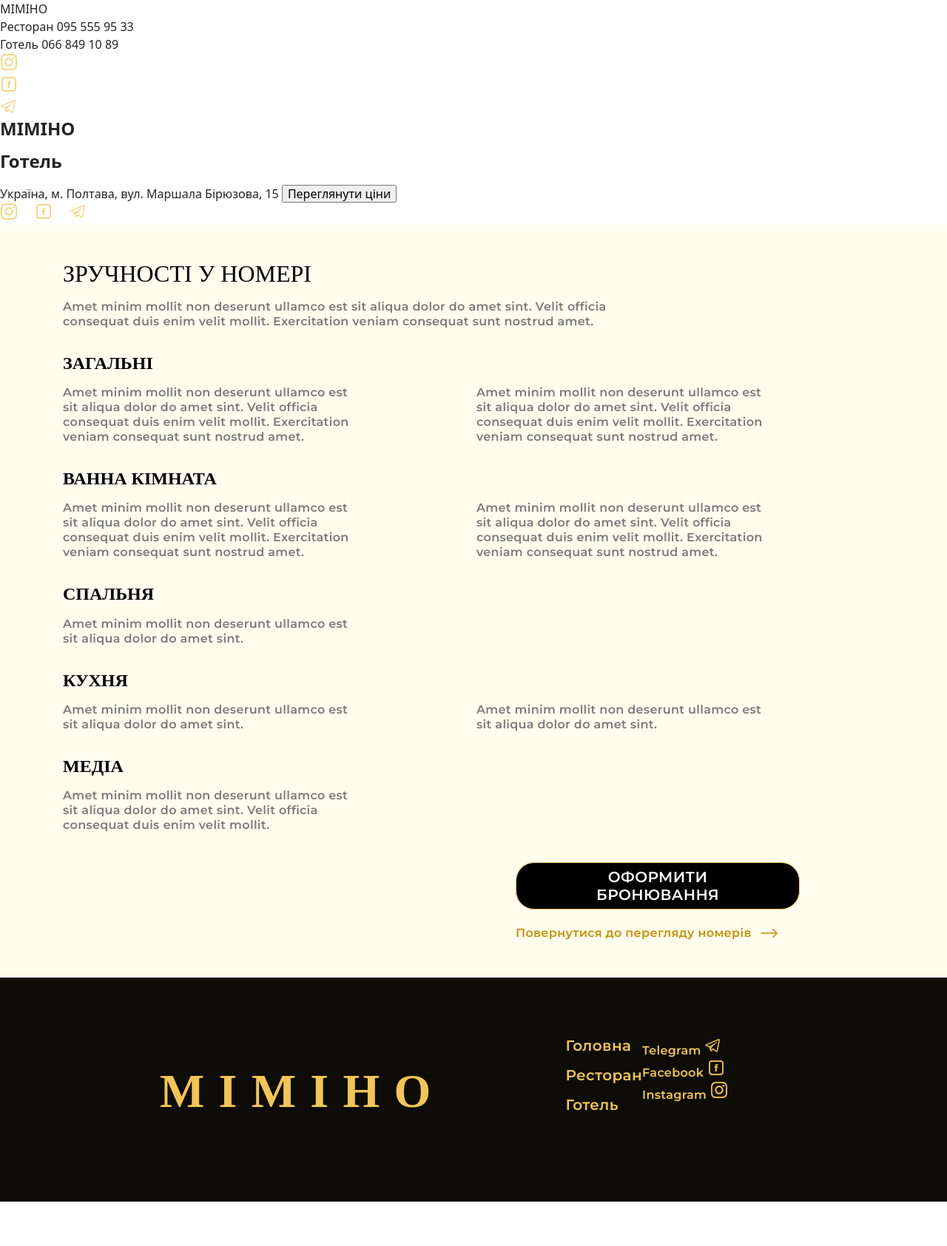
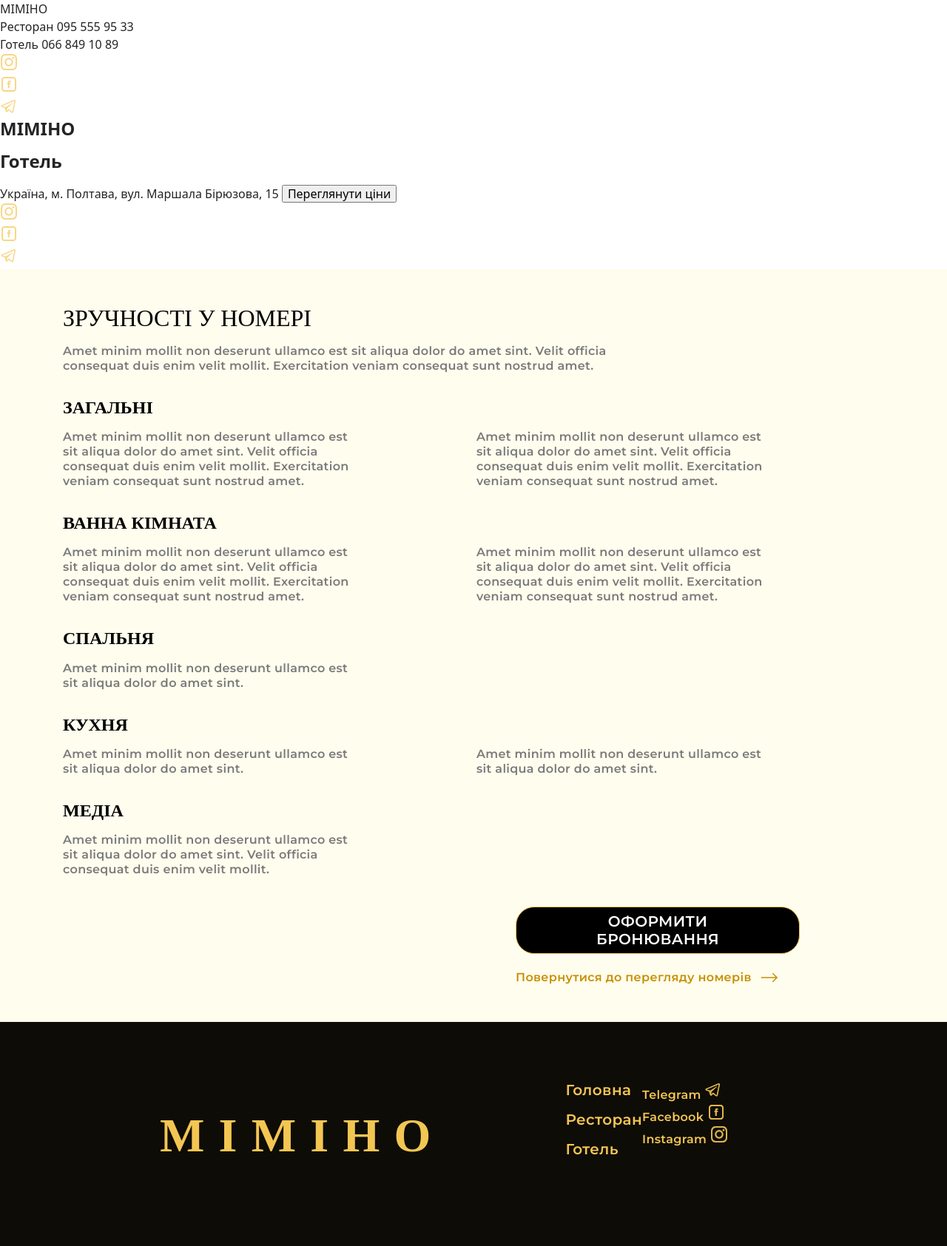
Before and after one commit to savchenkolex/mimino-group-21, a website built with Vite: page src/room-page.html in a window 1280 px wide. Shown: the whole page at 74% size. Before the commit the page ends 1625 px from the top, so only its background shows below. Built offline with nearby package versions, Linux system fonts and the light colour scheme; a web font is replaced by a local one.

Commit message:
footer-adaptive

```diff
--- a/src/css/footer.css
+++ b/src/css/footer.css
@@ -50,6 +50,9 @@
 
 .soc {
 }
+.soc-list-item {
+  display: none;
+}
 .soc-item {
 
 
@@ -68,7 +71,7 @@
 .networks-list-item {
   margin-top: 33px;
 }
-.networks-hero {
+.networks-footer {
   display: flex;
   gap: 23px;
 }
@@ -102,7 +105,7 @@
   .networks-list-item {
     display: none;
   }
-  .information {
+  .navigation-position {
     display: flex;
   }
   .soc-list-item {
--- a/src/partials/footer.html
+++ b/src/partials/footer.html
@@ -8,7 +8,8 @@
       </p>
     </div>
 <div class="information">
-  <div class="navigationn-position">
+  <div class="navigation-position">
+    <div class="tab-position">
       <nav class="navigation">
         <ul class="navigation-list">
           <li class="navigation-item"><a href="./hero.html" class="navigation-link">Головна</a></li>
@@ -48,6 +49,7 @@
       </li>
     </ul>
   </div>
+</div>
   <div class="networks-list-item">
     <ul class="networks-footer networks">
       <li class="li-networks">
```
Lines whose indentation alone changed are shown as unchanged.
